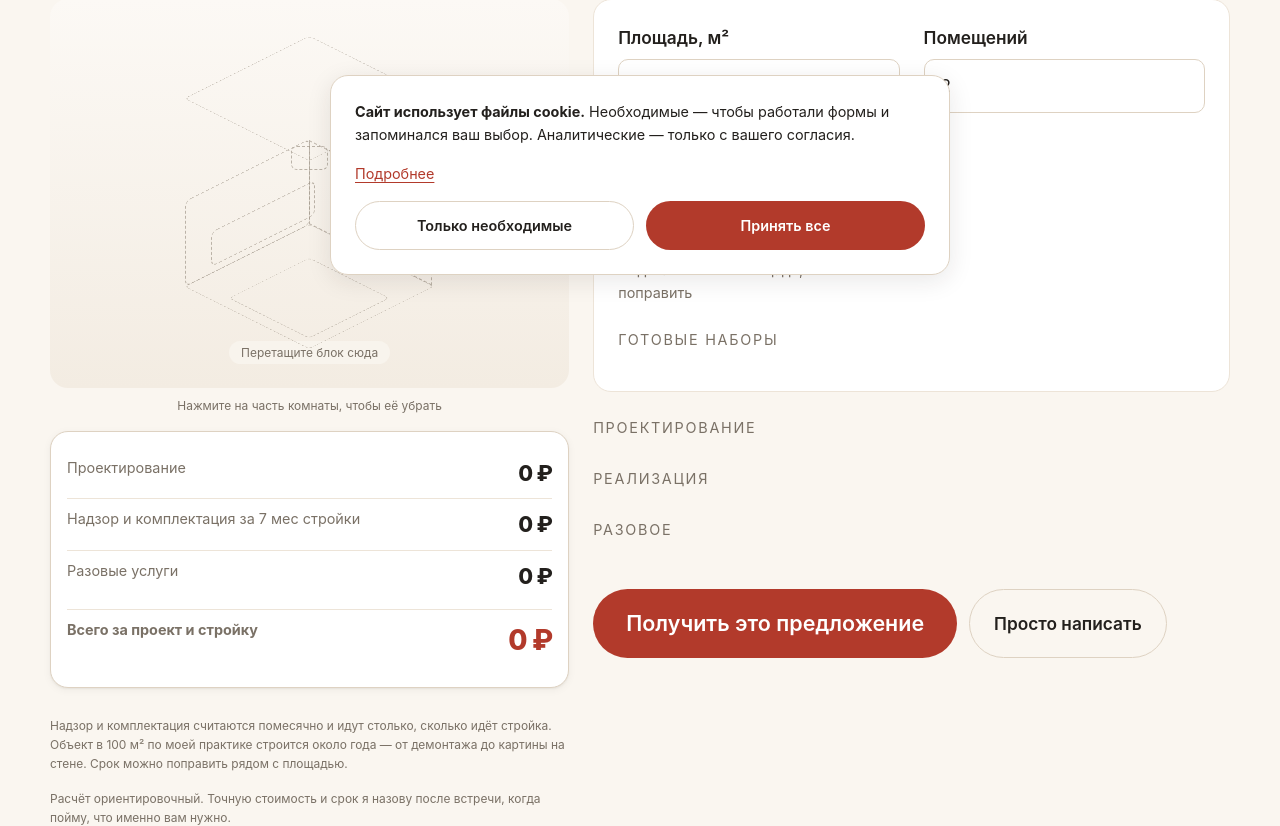
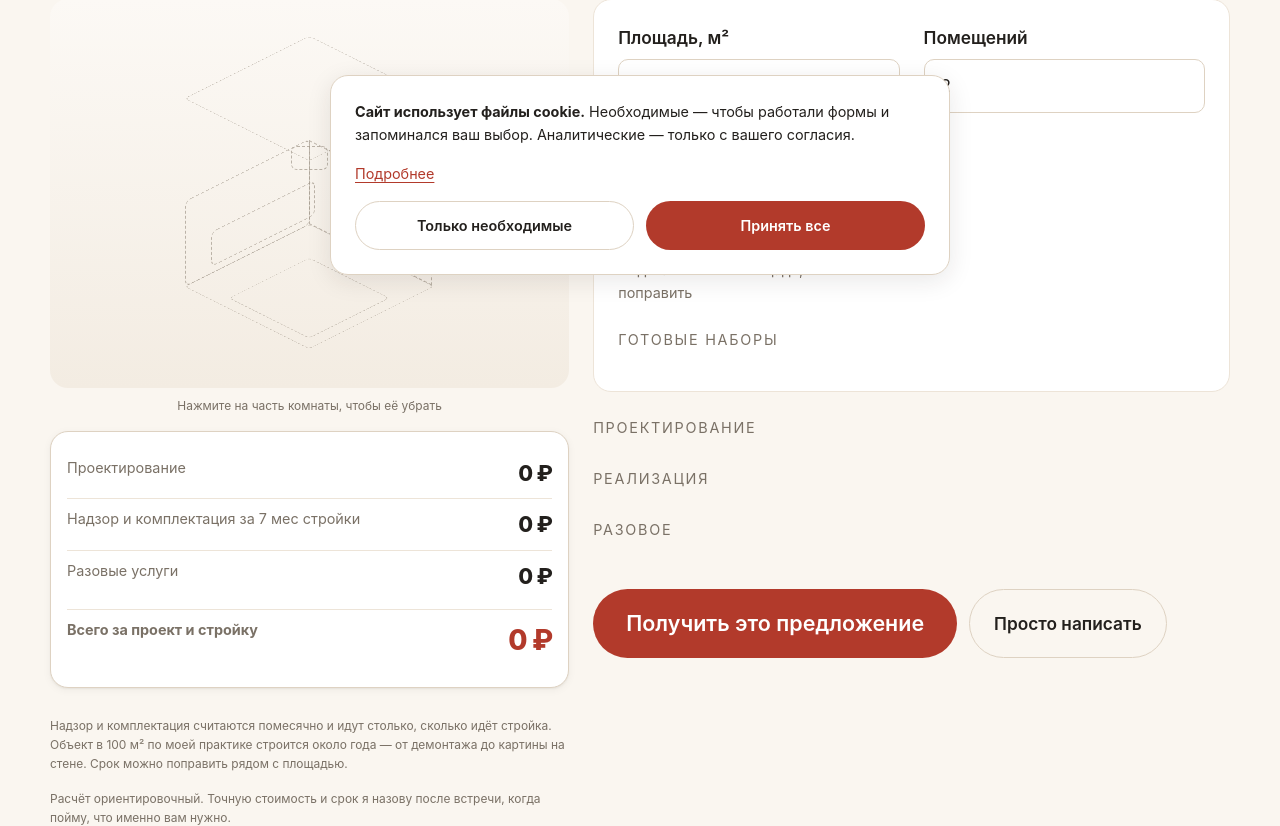
Before and after one commit to AntonSergeevich/architectural_system, a Django app: page /konstruktor/ in a window 1280 px wide. Shown: the part 509-1335 px from the top of the page. Run offline with Django 5.2, Linux system fonts and the light colour scheme; data comes from the database, SQL or seed files in the repository; data that the repository does not hold is empty.

Commit message:
Подсказка в комнате появляется, когда блок уже в руке
Постоянная надпись поверх комнаты закрывала ровно то, ради чего человек
сюда пришёл, — а через два экрана её всё равно перестают читать. Теперь
она проявляется в момент захвата блока и отвечает на живой вопрос
«куда его».

Заодно на телефоне комната стала чуть крупнее: рамка держит одно
соотношение на всех экранах, и высота ограничивается через max-width,
иначе браузер сохраняет ширину и ломает как раз соотношение.

Co-Authored-By: Claude Opus 5 <noreply@anthropic.com>
Claude-Session: https://claude.ai/code/session_01WLBc9pM9UDZYE8U96rt4Nm

```diff
--- a/static/css/site.css
+++ b/static/css/site.css
@@ -595,7 +595,7 @@ a.press__item:hover { border-color: var(--brand-300); transform: translateY(-2px
 }
 @media (min-width: 1000px) { .house { max-width: none; } }
 
-@media (max-width: 999px) { .house { max-width: calc(24dvh * 4 / 3); } }
+@media (max-width: 999px) { .house { max-width: calc(28dvh * 4 / 3); } }
 
 /* Каждая часть комнаты — свой слот. Пустой слот рисуется пунктиром:
    это и есть «правило честного отказа». Текст можно пролистать, дыру нельзя. */
@@ -1035,16 +1035,20 @@ a.press__item:hover { border-color: var(--brand-300); transform: translateY(-2px
 .block--dragging.block--group > .block__price { display: inline; }
 .block--ghost { opacity: .35; }
 
-/* Подсказка ушла вниз: наверху теперь плоскость потолка, и текст
-   ложился прямо на неё. */
+/* Подсказка появляется, только когда блок уже в руке: тогда она отвечает
+   на живой вопрос «куда его». Постоянная надпись поверх комнаты — это
+   строка, которую перестают читать через два экрана, и она закрывает
+   ровно то, ради чего человек сюда пришёл. */
 .house__hint {
   position: absolute; inset-inline: 0; bottom: var(--gap-2);
   width: fit-content; margin-inline: auto;
   padding: 2px var(--gap-3); border-radius: var(--radius-pill);
-  background: color-mix(in srgb, var(--paper) 78%, transparent);
+  background: color-mix(in srgb, var(--paper) 82%, transparent);
   text-align: center; font-size: var(--step--2); color: var(--muted);
   pointer-events: none;
+  opacity: 0; transition: opacity .2s var(--ease);
 }
+.house.is-receiving .house__hint { opacity: 1; }
 .house__note {
   text-align: center; font-size: var(--step--2); color: var(--muted);
   margin-top: var(--gap-2);
--- a/static/js/constructor.js
+++ b/static/js/constructor.js
@@ -412,7 +412,7 @@
     // должен видеть, куда нести, ещё до того как понесёт.
     house.classList.add('is-receiving');
     if (mod.housePart) {
-      // У блока дома одно законное место — его и подсвечиваем.
+      // У блока комнаты одно законное место — его и подсвечиваем.
       drag.slots.forEach(function (slot) {
         if (accepts(slot, mod)) slot.el.classList.add('is-available');
       });
```
